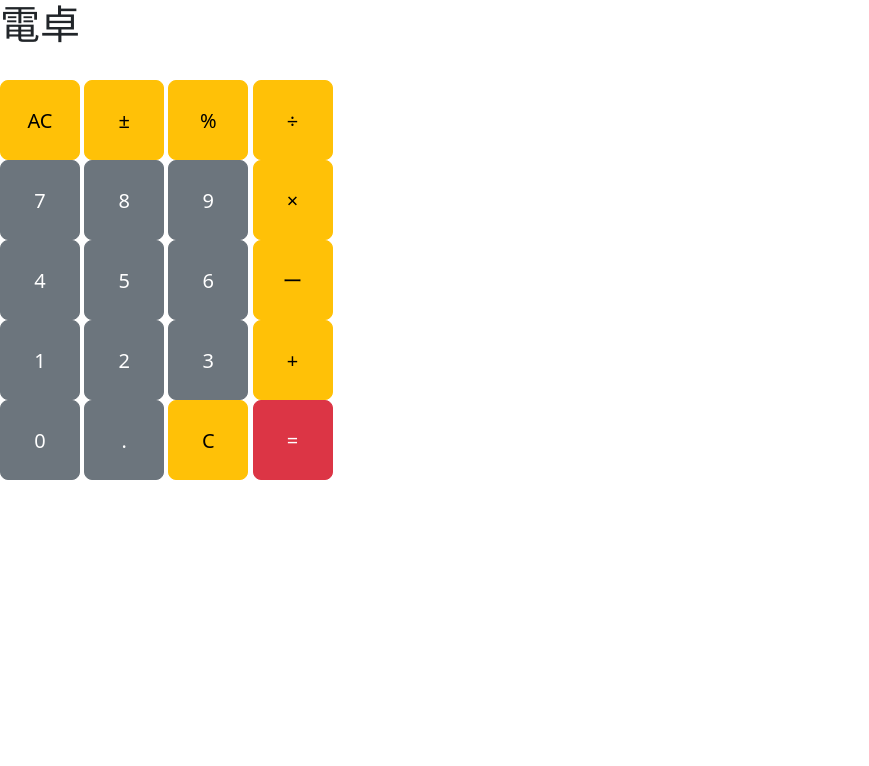
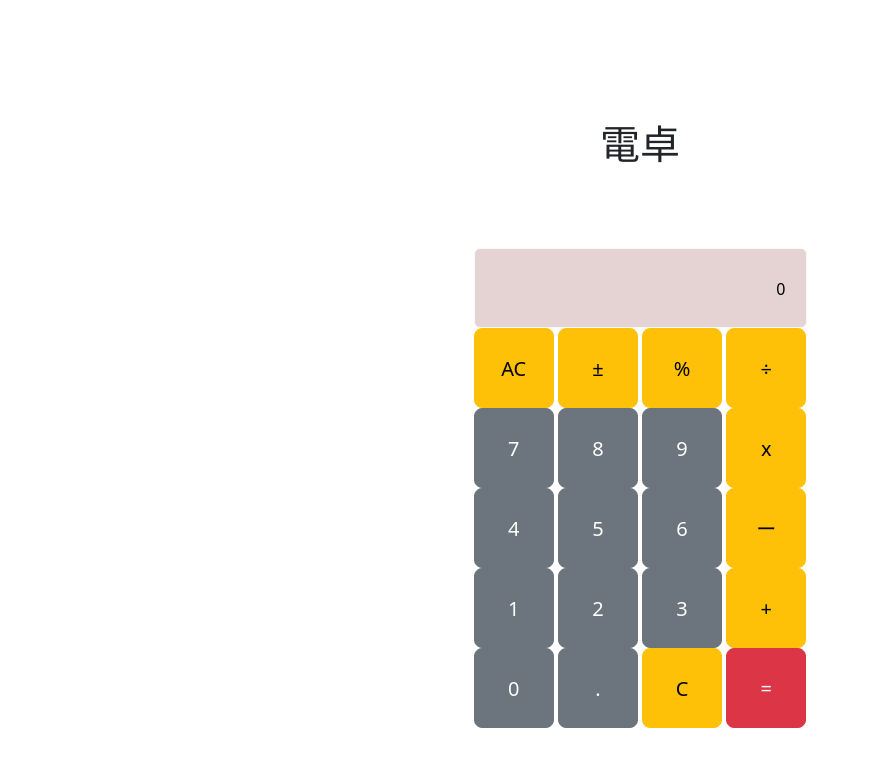
Before and after one commit to apppeanuts/Calculator, a plain HTML site: page index.html in a window 1280 px wide. Shown: the whole page, without its empty margins (0-869 px from the left). Drawn offline with nearby package versions, Linux system fonts and the light colour scheme.

Commit message:
一番上の行追加

```diff
--- a/index.html
+++ b/index.html
@@ -12,9 +12,11 @@
 </head>
 
 <body>
-    <h1>電卓</h1><br>
+    <br><br><br><br><br>
+    <h1>電卓</h1><br><br><br>
 
     <div class="btn-calc">
+        <button id="initial" type="button" class="btn btn-light"><p id="initialnum">0</p></button><br>
         <button type="button" class="btn btn-warning btn-lg">AC</button>
         <button type="button" class="btn btn-warning btn-lg">±</button>
         <button type="button" class="btn btn-warning btn-lg">%</button>
@@ -22,7 +24,7 @@
         <button type="button" class="btn btn-secondary btn-lg">7</button>
         <button type="button" class="btn btn-secondary btn-lg">8</button>
         <button type="button" class="btn btn-secondary btn-lg">9</button>
-        <button type="button" class="btn btn-warning btn-lg">×</button><br>
+        <button type="button" class="btn btn-warning btn-lg">x</button><br>
         <button type="button" class="btn btn-secondary btn-lg">4</button>
         <button type="button" class="btn btn-secondary btn-lg">5</button>
         <button type="button" class="btn btn-secondary btn-lg">6</button>
--- a/style.css
+++ b/style.css
@@ -1,3 +1,7 @@
+body {
+    text-align: center;
+}
+
 .btn-calc button {
     width: 80px; /* ボタンの幅を固定 */
     height: 80px; /* ボタンの高さを固定 */
@@ -5,3 +9,14 @@
     text-align: center; /* ボタン内のテキストを中央揃え */
     padding: 0; /* ボタン内の余白を0に設定 */
 }
+
+.btn-calc #initial {
+    width: 333px;
+    background-color: rgb(229, 210, 210);
+}
+
+p {
+    text-align: right;
+    margin-right: 20px;
+    border-style: none;
+}
```
